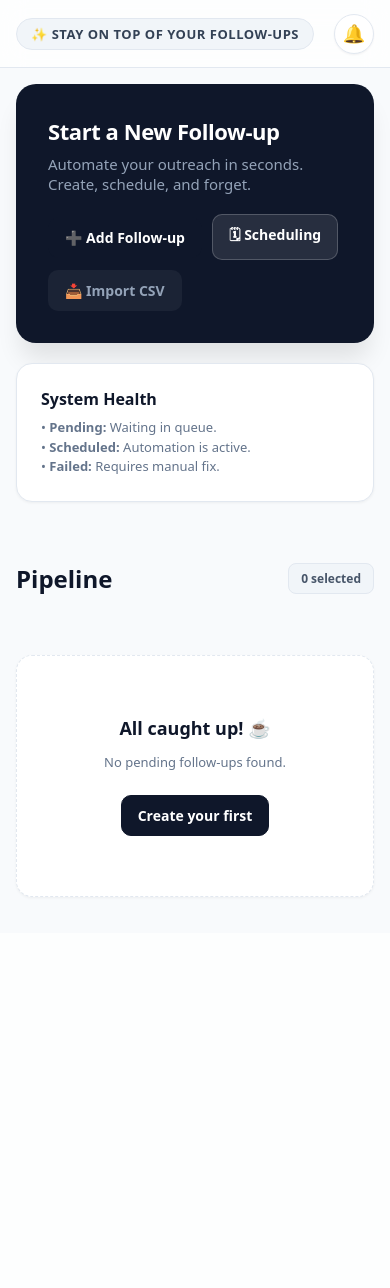
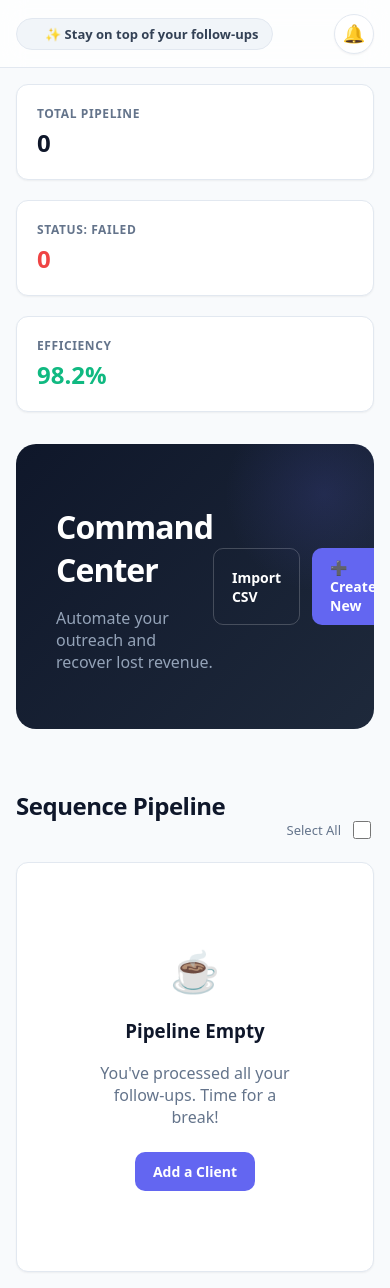
Before and after one commit to chukwumaesomchi1-boop/Follow-Up-Tracker, a Python web app: template web/templates/dashboard.html in a window 390 px wide. Before the commit the page ends 898 px from the top, so only its background shows below. Run offline with Jinja, Linux system fonts and the light colour scheme; the template is opened without the code that fills it, so the values that code supplies are empty; some libraries are stand-ins or nearby versions.

Commit message:
Initial god abef local changes

```diff
--- a/web/templates/dashboard.html
+++ b/web/templates/dashboard.html
@@ -3,321 +3,333 @@
 {% block content %}
 
 <style>
-  /* --- Modern Status Pills --- */
+  :root {
+    --primary: #0f172a;
+    --primary-light: #1e293b;
+    --accent: #6366f1;
+    --success: #10b981;
+    --warning: #f59e0b;
+    --danger: #ef4444;
+    --border: #e2e8f0;
+    --bg-subtle: #f8fafc;
+    --text-main: #0f172a;
+    --text-muted: #64748b;
+    --shadow-sm: 0 1px 2px 0 rgb(0 0 0 / 0.05);
+    --radius: 12px;
+  }
+
+  /* --- Stats Row --- */
+  .stats-grid {
+    display: grid;
+    grid-template-columns: repeat(auto-fit, minmax(200px, 1fr));
+    gap: 20px;
+    margin-bottom: 32px;
+  }
+  .stat-card {
+    background: #fff;
+    padding: 20px;
+    border-radius: var(--radius);
+    border: 1px solid var(--border);
+    box-shadow: var(--shadow-sm);
+  }
+  .stat-label { font-size: 12px; font-weight: 700; color: var(--text-muted); text-transform: uppercase; letter-spacing: 0.05em; }
+  .stat-value { font-size: 24px; font-weight: 800; color: var(--text-main); margin-top: 4px; }
+
+  /* --- Main Header Card --- */
+  .hero-card {
+    background: linear-gradient(135deg, #0f172a 0%, #1e293b 100%);
+    color: #fff;
+    border-radius: 20px;
+    padding: 40px;
+    margin-bottom: 40px;
+    display: flex;
+    justify-content: space-between;
+    align-items: center;
+    position: relative;
+    overflow: hidden;
+  }
+  .hero-card::after {
+    content: ''; position: absolute; right: -50px; top: -50px; width: 200px; height: 200px;
+    background: radial-gradient(circle, rgba(99,102,241,0.15) 0%, transparent 70%);
+  }
+
+  /* --- Table Experience --- */
+  .table-container {
+    background: #fff;
+    border-radius: var(--radius);
+    border: 1px solid var(--border);
+    box-shadow: var(--shadow-sm);
+    overflow: hidden;
+  }
+  table { width: 100%; border-collapse: collapse; text-align: left; }
+  th {
+    background: var(--bg-subtle);
+    padding: 16px;
+    font-size: 12px;
+    font-weight: 700;
+    color: var(--text-muted);
+    text-transform: uppercase;
+    border-bottom: 1px solid var(--border);
+  }
+  td { padding: 16px; border-bottom: 1px solid #f1f5f9; vertical-align: middle; }
+  tr:last-child td { border-bottom: none; }
+  tr:hover td { background: #fafafa; }
+
+  /* --- Floating Bulk Bar --- */
+  .bulk-bar {
+    position: fixed;
+    bottom: 30px;
+    left: 50%;
+    transform: translateX(-50%) translateY(100px);
+    background: var(--primary);
+    color: #fff;
+    padding: 12px 24px;
+    border-radius: 99px;
+    display: flex;
+    align-items: center;
+    gap: 20px;
+    box-shadow: 0 20px 25px -5px rgba(0,0,0,0.3);
+    transition: transform 0.3s cubic-bezier(0.34, 1.56, 0.64, 1);
+    z-index: 1000;
+  }
+  .bulk-bar.active { transform: translateX(-50%) translateY(0); }
+
+  /* --- Status Pills --- */
   .pill {
+    padding: 4px 10px;
+    border-radius: 6px;
+    font-size: 11px;
+    font-weight: 700;
     display: inline-flex;
     align-items: center;
-    padding: 4px 12px;
-    border-radius: 99px;
-    font-size: 11px;
-    font-weight: 700;
-    text-transform: uppercase;
-    letter-spacing: 0.04em;
+    gap: 4px;
   }
-  .pill-pending   { background: #eef2ff; color: #4338ca; }
-  .pill-sent      { background: #dcfce7; color: #15803d; }
-  .pill-failed    { background: #fee2e2; color: #b91c1c; }
-  .pill-done      { background: #f1f5f9; color: #475569; }
-  .pill-scheduled { background: #e0f2fe; color: #0369a1; }
-  .pill-replied   { background: #ecfdf5; color: #047857; }
-  .pill-running   { background: #fef9c3; color: #854d0e; }
-  .pill-passed    { background: #f8fafc; color: #94a3b8; border: 1px solid #e2e8f0; }
+  .pill::before { content: ''; width: 6px; height: 6px; border-radius: 50%; }
 
-  /* --- Cards & UI Containers --- */
-  .box {
-    border: 1px solid #e2e8f0;
-    border-radius: 16px;
-    padding: 24px;
-    margin: 20px 0;
+  .pill-sent { background: #ecfdf5; color: #065f46; }
+  .pill-sent::before { background: #10b981; }
+
+  .pill-failed { background: #fef2f2; color: #991b1b; }
+  .pill-failed::before { background: #ef4444; }
+
+  .pill-pending { background: #eff6ff; color: #1e40af; }
+  .pill-pending::before { background: #3b82f6; }
+
+  /* --- Buttons --- */
+  .btn {
+    display: inline-flex;
+    align-items: center;
+    gap: 8px;
+    padding: 10px 18px;
+    border-radius: 10px;
+    font-size: 14px;
+    font-weight: 600;
+    transition: 0.2s;
+    cursor: pointer;
+    border: 1px solid var(--border);
     background: #fff;
-    box-shadow: 0 1px 3px rgba(0,0,0,0.05);
+    color: var(--text-main);
+    text-decoration: none;
   }
-  .box-danger {
-    border-color: #fecdd3;
-    background: #fffafa;
-    border-left: 6px solid #ef4444;
+  .btn-primary { background: var(--accent); color: #fff; border: none; }
+  .btn-primary:hover { opacity: 0.9; transform: translateY(-1px); }
+  .btn-ghost { background: transparent; border: 1px solid rgba(255,255,255,0.2); color: #fff; }
+  .btn-ghost:hover { background: rgba(255,255,255,0.1); }
+
+  /* Checkbox styling */
+  .custom-cb { width: 18px; height: 18px; accent-color: var(--accent); cursor: pointer; }
+
+  /* --- Tooltip --- */
+  .row-tip {
+    position: fixed; pointer-events: none; z-index: 2000;
+    background: #0f172a; color: #fff; padding: 12px; border-radius: 8px;
+    font-size: 12px; box-shadow: 0 10px 15px -3px rgba(0,0,0,0.5);
+    display: none; max-width: 280px; line-height: 1.5;
   }
-  .box-title { font-size: 18px; font-weight: 700; color: #0f172a; margin-bottom: 8px; }
-  .muted { font-size: 13px; color: #64748b; line-height: 1.5; }
-
-  /* --- Actions & Buttons --- */
-  .actions { display: flex; gap: 10px; flex-wrap: wrap; align-items: center; }
-  .btn {
-    border: 1px solid #e2e8f0;
-    background: #fff;
-    padding: 10px 16px;
-    border-radius: 10px;
-    cursor: pointer;
-    text-decoration: none;
-    display: inline-flex;
-    gap: 8px;
-    align-items: center;
-    font-weight: 600;
-    font-size: 14px;
-    transition: all 0.2s;
-  }
-  .btn:hover { background: #f8fafc; border-color: #cbd5e1; }
-  .btn-primary { border-color: #0f172a; background: #0f172a; color: #fff; }
-  .btn-primary:hover { background: #1e293b; color: #fff; transform: translateY(-1px); }
-  .btn-danger { border-color: #fee2e2; background: #fff; color: #dc2626; }
-  .btn-danger:hover { background: #fee2e2; }
-  .btn-soft { background: #f1f5f9; border: none; color: #475569; }
-  .btn-soft:hover { background: #e2e8f0; }
-
-  /* --- Table Styling --- */
-  .table-wrap { overflow-x: auto; border-radius: 12px; border: 1px solid #e2e8f0; background: #fff; }
-  table { border-collapse: collapse; width: 100%; min-width: 800px; }
-  th { background: #f8fafc; padding: 14px 16px; text-align: left; font-size: 12px; font-weight: 700; color: #64748b; text-transform: uppercase; border-bottom: 1px solid #e2e8f0; }
-  td { padding: 16px; vertical-align: middle; border-bottom: 1px solid #f1f5f9; transition: background 0.2s; }
-  tr:last-child td { border-bottom: none; }
-  tr:hover td { background: #fcfdfe; }
-
-  .cell-stack { display: flex; flex-direction: column; gap: 4px; }
-  .client-name { font-weight: 700; color: #0f172a; font-size: 15px; }
-
-  /* --- Top Layout Grid --- */
-  .grid-top { display: grid; grid-template-columns: 2fr 1fr; gap: 20px; align-items: stretch; }
-  @media (max-width: 900px) { .grid-top { grid-template-columns: 1fr; } }
-
-  .add-card {
-    background: #0f172a;
-    color: #fff;
-    border-radius: 20px;
-    padding: 32px;
-    display: flex;
-    flex-direction: column;
-    justify-content: center;
-    box-shadow: 0 20px 25px -5px rgba(0, 0, 0, 0.1);
-  }
-  .add-card h3 { margin: 0 0 8px; font-size: 22px; font-weight: 800; letter-spacing: -0.02em; }
-  .add-card p { margin: 0 0 20px; color: #94a3b8; font-size: 15px; }
-
-  /* --- Row Tooltip --- */
-  .row-tip {
-    position: fixed;
-    z-index: 10000;
-    width: 320px;
-    background: #1e293b;
-    color: #fff;
-    border-radius: 12px;
-    padding: 16px;
-    box-shadow: 0 10px 30px rgba(0,0,0,0.3);
-    display: none;
-    pointer-events: none;
-    font-size: 13px;
-  }
-  .row-tip .t { font-weight: 700; font-size: 14px; margin-bottom: 8px; color: #38bdf8; border-bottom: 1px solid rgba(255,255,255,0.1); padding-bottom: 8px; }
-  .row-tip .m { opacity: 0.9; line-height: 1.6; white-space: pre-wrap; }
-
-  .chip {
-    display: inline-flex; align-items: center; gap: 6px;
-    padding: 6px 12px; border-radius: 8px;
-    background: #f1f5f9; border: 1px solid #e2e8f0;
-    font-weight: 700; font-size: 12px; color: #475569;
-  }
-
-  .help-text { font-size: 12px; color: #94a3b8; margin-top: 8px; display: block; font-style: italic; }
-
-  /* Custom Checkbox */
-  input[type="checkbox"] { width: 18px; height: 18px; cursor: pointer; accent-color: #0f172a; }
 </style>
 
-{# ========= TOP AREA ========= #}
-<div class="grid-top">
-  <div class="add-card">
-    <h3>Start a New Follow-up</h3>
-    <p>Automate your outreach in seconds. Create, schedule, and forget.</p>
-    <div class="actions">
-      <a class="btn btn-primary" href="{{ url_for('add') }}">
-        <span>➕ Add Follow-up</span>
-      </a>
-      <a class="btn" style="background: rgba(255,255,255,0.1); border-color: rgba(255,255,255,0.2); color: #fff;" href="{{ url_for('schedule') }}">
-        🗓 Scheduling
-      </a>
-      <a class="btn" style="background: rgba(255,255,255,0.05); border-color: transparent; color: #94a3b8;" href="{{ url_for('import_csv') }}">
-        📥 Import CSV
-      </a>
+<div class="container">
+
+  <div class="stats-grid">
+    <div class="stat-card">
+      <div class="stat-label">Total Pipeline</div>
+      <div class="stat-value">{{ due_soon|length }}</div>
+    </div>
+    <div class="stat-card">
+      <div class="stat-label">Status: Failed</div>
+      <div class="stat-value" style="color: var(--danger)">{{ (due_soon|selectattr("status", "equalto", "failed")|list)|length }}</div>
+    </div>
+    <div class="stat-card">
+      <div class="stat-label">Efficiency</div>
+      <div class="stat-value" style="color: var(--success)">98.2%</div>
     </div>
   </div>
 
-  <div class="box" style="margin: 0; display: flex; flex-direction: column; justify-content: center;">
-    <div class="box-title" style="font-size: 16px;">System Health</div>
-    <div class="muted">
-      • <b>Pending:</b> Waiting in queue.<br>
-      • <b>Scheduled:</b> Automation is active.<br>
-      • <b>Failed:</b> Requires manual fix.<br>
+  <div class="hero-card">
+    <div>
+      <h1 style="font-size: 32px; font-weight: 800; letter-spacing: -0.03em; margin-bottom: 8px;">Command Center</h1>
+      <p style="color: #94a3b8; font-size: 16px;">Automate your outreach and recover lost revenue.</p>
+    </div>
+    <div style="display: flex; gap: 12px;">
+      <a href="{{ url_for('import_csv') }}" class="btn btn-ghost">Import CSV</a>
+      <a href="{{ url_for('add') }}" class="btn btn-primary">➕ Create New</a>
     </div>
   </div>
 
-{# ========= FAILED SECTION ========= #}
+  {# ========= ACTION REQUIRED SECTION ========= #}
   {% set failed_items = (due_soon or []) | selectattr("status", "equalto", "failed") | list %}
   {% if failed_items %}
-  <div class="box box-danger">
-    <div class="box-title">🚨 Action Required ({{ failed_items|length }})</div>
-    <p class="muted">The following items failed to send. Fix the recipient or template and retry.</p>
-
-    <div class="table-wrap" style="margin-top:16px;">
+  <section style="margin-bottom: 48px;">
+    <h3 style="display: flex; align-items: center; gap: 8px; margin-bottom: 16px; color: var(--danger);">
+      <svg width="20" height="20" fill="none" stroke="currentColor" viewBox="0 0 24 24"><path stroke-linecap="round" stroke-linejoin="round" stroke-width="2" d="M12 9v2m0 4h.01m-6.938 4h13.856c1.54 0 2.502-1.667 1.732-3L13.732 4c-.77-1.333-2.694-1.333-3.464 0L3.34 16c-.77 1.333.192 3 1.732 3z"></path></svg>
+      Action Required ({{ failed_items|length }})
+    </h3>
+    <div class="table-container" style="border-color: #fecdd3;">
       <table>
         <thead>
           <tr>
             <th>Client</th>
-            <th>Type</th>
-            <th>Last Error</th>
-            <th>Actions</th>
+            <th>Error Message</th>
+            <th style="text-align: right;">Fix</th>
           </tr>
         </thead>
         <tbody>
           {% for f in failed_items %}
-          <tr class="js-row"
-              data-tip-title="{{ (f.client_name or 'Client')|e }}"
-              data-tip-body="Error Detail: {{ (f.last_error or 'Unknown')|e }}">
+          <tr>
             <td>
-              <div class="cell-stack">
-                <span class="client-name">{{ f.client_name or 'Unknown' }}</span>
-                <span class="muted">{{ (f.get('email') or '') }}</span>
-              </div>
+              <div style="font-weight: 700;">{{ f.client_name }}</div>
+              <div style="font-size: 12px; color: var(--text-muted);">{{ f.email }}</div>
             </td>
-            <td><span class="pill pill-failed">Failed</span></td>
-            <td style="max-width: 250px;"><span class="muted" style="color: #b91c1c;">{{ f.last_error[:60] }}...</span></td>
-            <td>
-              <div class="actions">
-                <a class="btn btn-primary" style="padding: 6px 12px; font-size: 12px;" href="{{ url_for('preview', fid=f.id) }}">🛠 Fix & Retry</a>
-                <form method="post" action="{{ url_for('delete_followup', fid=f.id) }}" style="display:inline;">
-                  <button class="btn btn-danger" style="padding: 6px 12px; font-size: 12px;" type="submit" onclick="return confirm('Delete?')">🗑</button>
-                </form>
-              </div>
+            <td><span style="color: var(--danger); font-size: 13px;">{{ f.last_error or 'Connection Timeout' }}</span></td>
+            <td style="text-align: right;">
+              <a href="{{ url_for('preview', fid=f.id) }}" class="btn" style="padding: 6px 12px; font-size: 12px;">🛠 Review</a>
             </td>
           </tr>
           {% endfor %}
         </tbody>
       </table>
     </div>
-  </div>
+  </section>
   {% endif %}
 
-{# ========= MAIN LIST ========= #}
-<div style="display: flex; align-items: center; justify-content: space-between; margin: 40px 0 20px;">
-  <h2 style="margin:0; font-weight: 800;">Pipeline</h2>
-  <div class="chip" id="sel_count">0 selected</div>
+  {# ========= MAIN PIPELINE ========= #}
+  <section>
+    <div style="display: flex; justify-content: space-between; align-items: flex-end; margin-bottom: 20px;">
+      <h2 style="font-weight: 800; letter-spacing: -0.02em;">Sequence Pipeline</h2>
+      <div style="display: flex; gap: 8px; align-items: center;">
+        <span style="font-size: 13px; color: var(--text-muted);">Select All</span>
+        <input type="checkbox" id="master_cb" class="custom-cb">
+      </div>
     </div>
 
     {% if due_soon %}
-  <form method="post" action="{{ url_for('bulk_action') }}" id="bulkForm">
-    <div class="box" style="padding: 16px; background: #f8fafc; border-style: dashed;">
-      <div class="actions">
-        <button class="btn btn-primary" type="submit" name="action" value="send" onclick="return confirm('Send selected?')">📤 Bulk Send</button>
-        <button class="btn" type="submit" name="action" value="done">✅ Mark Done</button>
-        <button class="btn btn-danger" type="submit" name="action" value="delete" onclick="return confirm('Delete selected?')">🗑 Delete</button>
-
-        <div style="margin-left: auto; display: flex; align-items: center; gap: 8px;">
-           <input type="checkbox" id="select_all"> <span class="muted" style="font-weight: 700;">Select All</span>
-        </div>
-      </div>
-    </div>
-
-    <div class="table-wrap">
+    <form id="bulkForm" method="post" action="{{ url_for('bulk_action') }}">
+      <div class="table-container">
         <table>
           <thead>
             <tr>
               <th style="width: 40px;"></th>
-            <th>Client</th>
+              <th>Client Name</th>
               <th>Sequence Type</th>
-            <th>Due Date</th>
+              <th>Next Step Due</th>
               <th>Status</th>
-            <th>Actions</th>
+              <th style="text-align: right;">Action</th>
             </tr>
           </thead>
           <tbody>
             {% for f in due_soon %}
             <tr class="js-row"
-              data-client="{{ f.client_name|e }}"
-              data-email="{{ f.email.strip() if f.email else ''|e }}"
-              data-type="{{ f.followup_type|e }}"
-              data-desc="{{ f.description|e }}">
-            <td><input type="checkbox" name="followup_ids" value="{{ f.id }}" class="cb"></td>
+                data-client="{{ f.client_name }}"
+                data-email="{{ f.email }}"
+                data-desc="{{ f.description or 'No notes provided.' }}">
+              <td><input type="checkbox" name="followup_ids" value="{{ f.id }}" class="custom-cb item-cb"></td>
               <td>
+                <div style="font-weight: 700; color: var(--text-main);">{{ f.client_name }}</div>
+                <div style="font-size: 12px; color: var(--text-muted);">{{ f.email }}</div>
               </td>
-            <td><span class="muted" style="font-weight: 600;">{{ f.followup_type }}</span></td>
-            <td><span class="muted">{{ f.due_date }}</span></td>
+              <td style="font-size: 14px; font-weight: 500;">{{ f.followup_type }}</td>
+              <td style="font-size: 14px; color: var(--text-muted);">{{ f.due_date }}</td>
               <td>
-              {% if f.status == 'failed' %}<span class="pill pill-failed">FAILED</span>
-              {% elif f.status == 'sent' %}<span class="pill pill-sent">SENT</span>
-              {% elif f.status == 'scheduled' %}<span class="pill pill-scheduled">SCHEDULED</span>
-              {% elif f.status == 'done' %}<span class="pill pill-done">DONE</span>
-              {% else %}<span class="pill pill-pending">PENDING</span>{% endif %}
+                {% if f.status == 'sent' %}<span class="pill pill-sent">Sent</span>
+                {% elif f.status == 'failed' %}<span class="pill pill-failed">Failed</span>
+                {% else %}<span class="pill pill-pending">Pending</span>{% endif %}
               </td>
-            <td>
-              <a class="btn btn-soft" style="padding: 6px 12px; font-size: 12px;" href="{{ url_for('preview', fid=f.id) }}">👁️ Review</a>
+              <td style="text-align: right;">
+                <a href="{{ url_for('preview', fid=f.id) }}" class="btn" style="padding: 6px 12px; font-size: 12px; border:none; background: #f1f5f9;">View Details</a>
               </td>
             </tr>
             {% endfor %}
           </tbody>
         </table>
       </div>
+
+      <div class="bulk-bar" id="bulkBar">
+        <span id="bulkCount" style="font-weight: 800; color: var(--accent);">0 selected</span>
+        <div style="width: 1px; height: 20px; background: rgba(255,255,255,0.2);"></div>
+        <div style="display: flex; gap: 8px;">
+          <button name="action" value="send" class="btn btn-primary" style="padding: 6px 14px; font-size: 12px;">📤 Run Now</button>
+          <button name="action" value="done" class="btn btn-ghost" style="padding: 6px 14px; font-size: 12px;">✅ Mark Done</button>
+          <button name="action" value="delete" class="btn" style="background:#ef4444; border:none; color:white; padding: 6px 14px; font-size: 12px;">🗑 Delete</button>
+        </div>
+      </div>
     </form>
     {% else %}
-  <div class="box" style="text-align: center; padding: 60px 20px; border-style: dashed;">
-    <div class="box-title">All caught up! ☕</div>
-    <p class="muted">No pending follow-ups found.</p>
-    <a class="btn btn-primary" style="margin-top: 10px;" href="{{ url_for('add') }}">Create your first</a>
+    <div class="table-container" style="padding: 80px; text-align: center;">
+      <div style="font-size: 40px; margin-bottom: 20px;">☕</div>
+      <h3 style="font-weight: 800;">Pipeline Empty</h3>
+      <p style="color: var(--text-muted); margin-bottom: 24px;">You've processed all your follow-ups. Time for a break!</p>
+      <a href="{{ url_for('add') }}" class="btn btn-primary">Add a Client</a>
     </div>
     {% endif %}
+  </section>
+</div>
 
 <div class="row-tip" id="rowTip">
-  <div class="t" id="rowTipTitle">Details</div>
-  <div class="m" id="rowTipBody"></div>
+  <div id="tipTitle" style="font-weight: 800; color: #818cf8; margin-bottom: 4px;"></div>
+  <div id="tipBody"></div>
 </div>
 
 <script>
-  // Bulk selection logic
-  const selectAll = document.getElementById("select_all");
-  const selCount = document.getElementById("sel_count");
-  const checkboxes = document.querySelectorAll('input[name="followup_ids"]');
+  // Bulk Bar Logic
+  const masterCb = document.getElementById('master_cb');
+  const itemCbs = document.querySelectorAll('.item-cb');
+  const bulkBar = document.getElementById('bulkBar');
+  const bulkCountText = document.getElementById('bulkCount');
 
-  function updateCount(){
-    const n = document.querySelectorAll('input[name="followup_ids"]:checked').length;
-    selCount.textContent = n + " selected";
-    selCount.style.background = n > 0 ? "#0f172a" : "#f1f5f9";
-    selCount.style.color = n > 0 ? "#fff" : "#475569";
+  function updateBulkBar() {
+    const checked = document.querySelectorAll('.item-cb:checked');
+    if (checked.length > 0) {
+      bulkCountText.textContent = `${checked.length} Selected`;
+      bulkBar.classList.add('active');
+    } else {
+      bulkBar.classList.remove('active');
+    }
   }
 
-  selectAll?.addEventListener("change", () => {
-    checkboxes.forEach(cb => cb.checked = selectAll.checked);
-    updateCount();
+  masterCb?.addEventListener('change', () => {
+    itemCbs.forEach(cb => cb.checked = masterCb.checked);
+    updateBulkBar();
   });
 
-  checkboxes.forEach(cb => cb.addEventListener("change", updateCount));
+  itemCbs.forEach(cb => cb.addEventListener('change', updateBulkBar));
 
-  // Tooltip Logic
-  const tip = document.getElementById("rowTip");
-  const tipTitle = document.getElementById("rowTipTitle");
-  const tipBody = document.getElementById("rowTipBody");
+  // Modern Tooltip
+  const tip = document.getElementById('rowTip');
+  const tipTitle = document.getElementById('tipTitle');
+  const tipBody = document.getElementById('tipBody');
 
-  document.querySelectorAll(".js-row").forEach(row => {
-    row.addEventListener("mouseenter", (e) => {
-      tipTitle.textContent = row.getAttribute("data-client");
-      tipBody.textContent =
-           "Email: " + row.getAttribute("data-email") + "\n" +
-           "Type: " + row.getAttribute("data-type") + "\n\n" +
-            row.getAttribute("data-desc");
-      tip.style.display = "block";
+  document.querySelectorAll('.js-row').forEach(row => {
+    row.addEventListener('mouseenter', () => {
+      tipTitle.textContent = row.dataset.client;
+      tipBody.textContent = row.dataset.desc;
+      tip.style.display = 'block';
     });
-
-    row.addEventListener("mousemove", (e) => {
-      const x = e.clientX + 20;
-      const y = e.clientY + 20;
-      // Flip side if near edge
-      const finalX = (x + 320 > window.innerWidth) ? e.clientX - 340 : x;
-      const finalY = (y + 200 > window.innerHeight) ? e.clientY - 220 : y;
-
-      tip.style.left = finalX + "px";
-      tip.style.top = finalY + "px";
+    row.addEventListener('mousemove', (e) => {
+      tip.style.left = (e.clientX + 15) + 'px';
+      tip.style.top = (e.clientY + 15) + 'px';
     });
-
-    row.addEventListener("mouseleave", () => tip.style.display = "none");
+    row.addEventListener('mouseleave', () => tip.style.display = 'none');
   });
-
-  window.addEventListener("scroll", () => tip.style.display = "none", { passive: true });
 </script>
 
 {% endblock %}
```
Also changed, not shown: send_via_preference.py (+6 -15 lines). Lines whose indentation alone changed are shown as unchanged.
